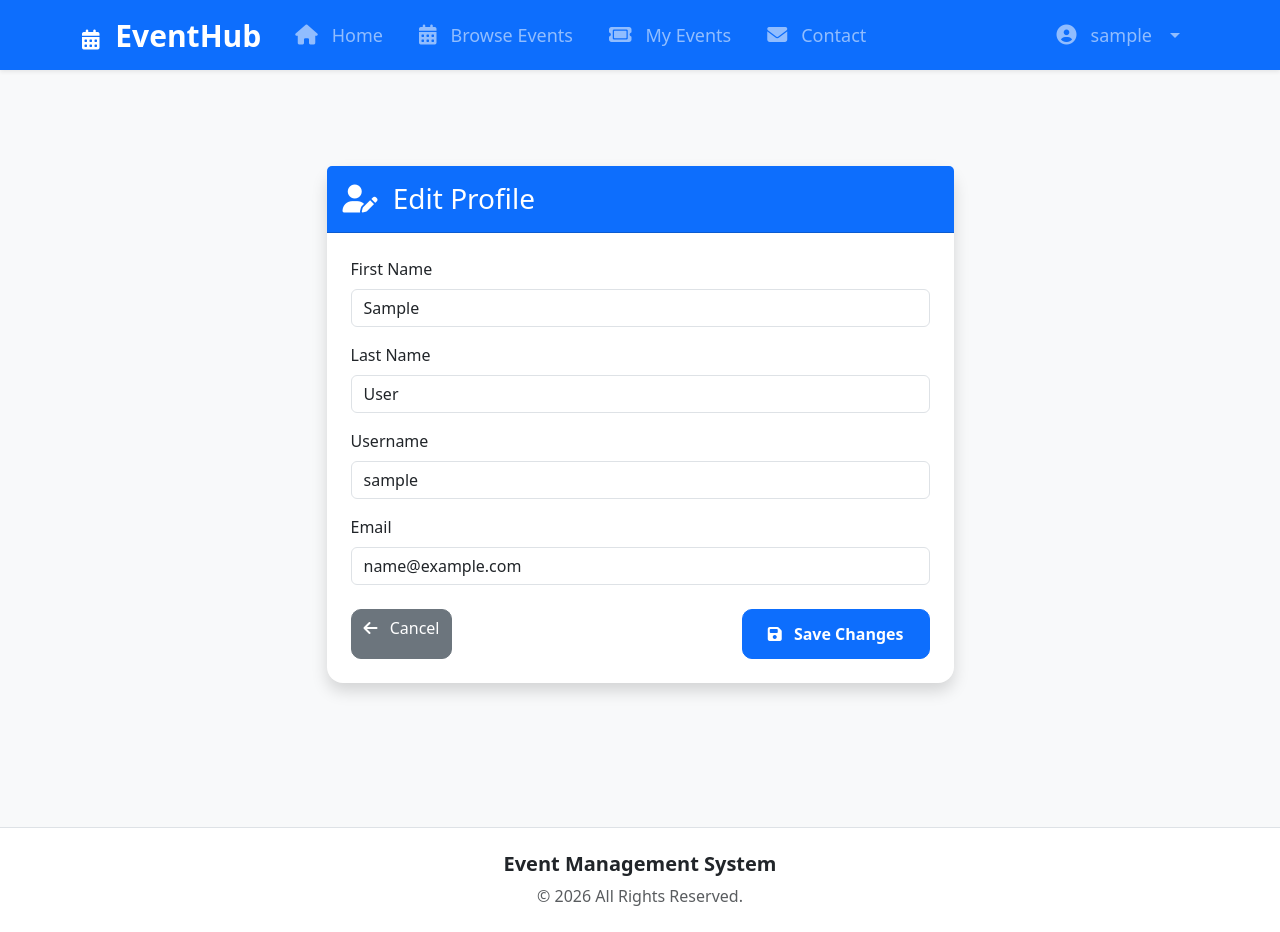
After one commit to Gunjanyadav6395/Event-Management-System, a Django app: page /edit-profile/ in a window 1280 px wide. The commit adds this page. Run offline with Django 5.2, Linux system fonts and the light colour scheme; the visitor is signed in with stand-in values (Sample User, id 1); data that the repository does not hold is empty.

Commit message:
Add user profile editing feature

```diff
--- a/events/forms.py
+++ b/events/forms.py
@@ -280,6 +280,55 @@ class ContactForm(forms.ModelForm):
 
         }
 # ==========================
+# User Profile Form
+# ==========================
+
+class UserProfileForm(forms.ModelForm):
+
+    class Meta:
+
+        model = User
+
+        fields = [
+
+            "first_name",
+
+            "last_name",
+
+            "username",
+
+            "email",
+
+        ]
+
+        widgets = {
+
+            "first_name": forms.TextInput(attrs={
+
+                "class": "form-control"
+
+            }),
+
+            "last_name": forms.TextInput(attrs={
+
+                "class": "form-control"
+
+            }),
+
+            "username": forms.TextInput(attrs={
+
+                "class": "form-control"
+
+            }),
+
+            "email": forms.EmailInput(attrs={
+
+                "class": "form-control"
+
+            }),
+
+        }
+# ==========================
 # User Registration Form
 # ==========================
 
--- a/events/urls.py
+++ b/events/urls.py
@@ -234,4 +234,9 @@ urlpatterns = [
     views.user_profile,
     name="user_profile"
 ),
+path(
+    "edit-profile/",
+    views.edit_profile,
+    name="edit_profile"
+),
 ]
--- a/events/views.py
+++ b/events/views.py
@@ -21,6 +21,7 @@ from .forms import (
     EventWishUserForm,
     ContactForm,
     UserRegisterForm,
+    UserProfileForm,
 )
 
 def home(request):
@@ -1244,3 +1245,47 @@ def user_profile(request):
         context
 
     )
+# =====================================
+# EDIT USER PROFILE
+# =====================================
+
+@login_required
+def edit_profile(request):
+
+    if request.method == "POST":
+
+        form = UserProfileForm(
+            request.POST,
+            instance=request.user
+        )
+
+        if form.is_valid():
+
+            form.save()
+
+            messages.success(
+                request,
+                "Profile updated successfully."
+            )
+
+            return redirect("user_profile")
+
+    else:
+
+        form = UserProfileForm(
+            instance=request.user
+        )
+
+    return render(
+
+        request,
+
+        "user/edit_user_profile.html",
+
+        {
+
+            "form": form,
+
+        }
+
+    )
--- /dev/null
+++ b/templates/user/edit_user_profile.html
@@ -0,0 +1,117 @@
+{% extends "base/user_base.html" %}
+
+{% block title %}
+Edit Profile
+{% endblock %}
+
+{% block content %}
+
+<div class="container py-5">
+
+    <div class="row justify-content-center">
+
+        <div class="col-lg-7">
+
+            <div class="card shadow border-0 rounded-4">
+
+                <div class="card-header bg-primary text-white py-3">
+
+                    <h3 class="mb-0">
+
+                        <i class="fa-solid fa-user-pen me-2"></i>
+
+                        Edit Profile
+
+                    </h3>
+
+                </div>
+
+                <div class="card-body p-4">
+
+                    <form method="POST">
+
+                        {% csrf_token %}
+
+                        <div class="mb-3">
+
+                            <label class="form-label">
+
+                                First Name
+
+                            </label>
+
+                            {{ form.first_name }}
+
+                        </div>
+
+                        <div class="mb-3">
+
+                            <label class="form-label">
+
+                                Last Name
+
+                            </label>
+
+                            {{ form.last_name }}
+
+                        </div>
+
+                        <div class="mb-3">
+
+                            <label class="form-label">
+
+                                Username
+
+                            </label>
+
+                            {{ form.username }}
+
+                        </div>
+
+                        <div class="mb-4">
+
+                            <label class="form-label">
+
+                                Email
+
+                            </label>
+
+                            {{ form.email }}
+
+                        </div>
+
+                        <div class="d-flex justify-content-between">
+
+                            <a href="{% url 'user_profile' %}"
+                               class="btn btn-secondary">
+
+                                <i class="fa-solid fa-arrow-left me-2"></i>
+
+                                Cancel
+
+                            </a>
+
+                            <button type="submit"
+                                    class="btn btn-primary">
+
+                                <i class="fa-solid fa-floppy-disk me-2"></i>
+
+                                Save Changes
+
+                            </button>
+
+                        </div>
+
+                    </form>
+
+                </div>
+
+            </div>
+
+        </div>
+
+    </div>
+
+</div>
+
+{% endblock %}
--- a/templates/user/user_profile.html
+++ b/templates/user/user_profile.html
@@ -124,8 +124,8 @@ User Profile
 
                     <div class="text-center mt-4">
 
-                        <a href="#"
-                           class="btn btn-primary">
+                        <a href="{% url 'edit_profile' %}"
+                            class="btn btn-primary">
 
                             <i class="fa-solid fa-user-pen me-2"></i>
 
```
